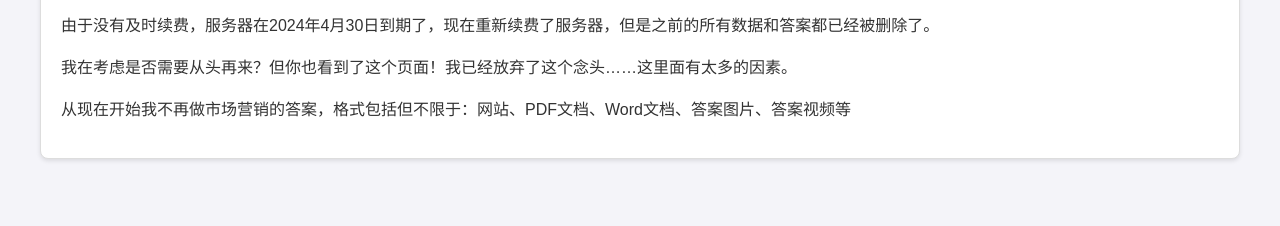
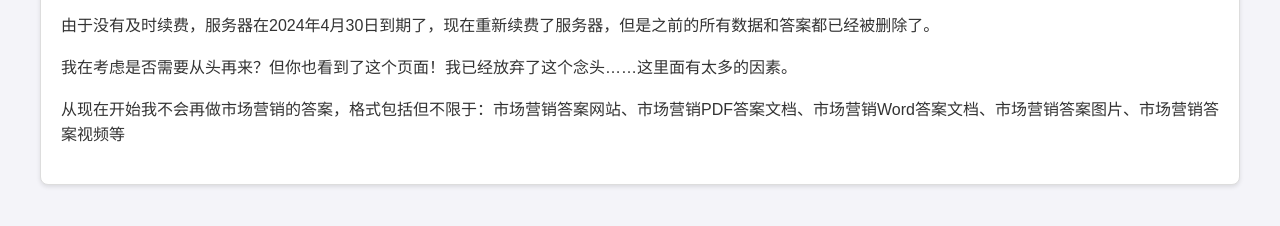
Before and after one commit to ShiAhaoM/answer, a plain HTML site: page index.html in a window 1280 px wide. Shown: the part 178-404 px from the top of the page. Drawn offline with Linux system fonts and the light colour scheme.

Commit message:
Update index.html

```diff
--- a/index.html
+++ b/index.html
@@ -32,7 +32,7 @@
         <p>尊敬的使用者：</p>
         <p>由于没有及时续费，服务器在2024年4月30日到期了，现在重新续费了服务器，但是之前的所有数据和答案都已经被删除了。</p>
         <p>我在考虑是否需要从头再来？但你也看到了这个页面！我已经放弃了这个念头……这里面有太多的因素。</p>
-        <p>从现在开始我不再做市场营销的答案，格式包括但不限于：网站、PDF文档、Word文档、答案图片、答案视频等</p>
+        <p>从现在开始我不会再做市场营销的答案，格式包括但不限于：市场营销答案网站、市场营销PDF答案文档、市场营销Word答案文档、市场营销答案图片、市场营销答案视频等</p>
     </div>
 </body>
 </html>
```
